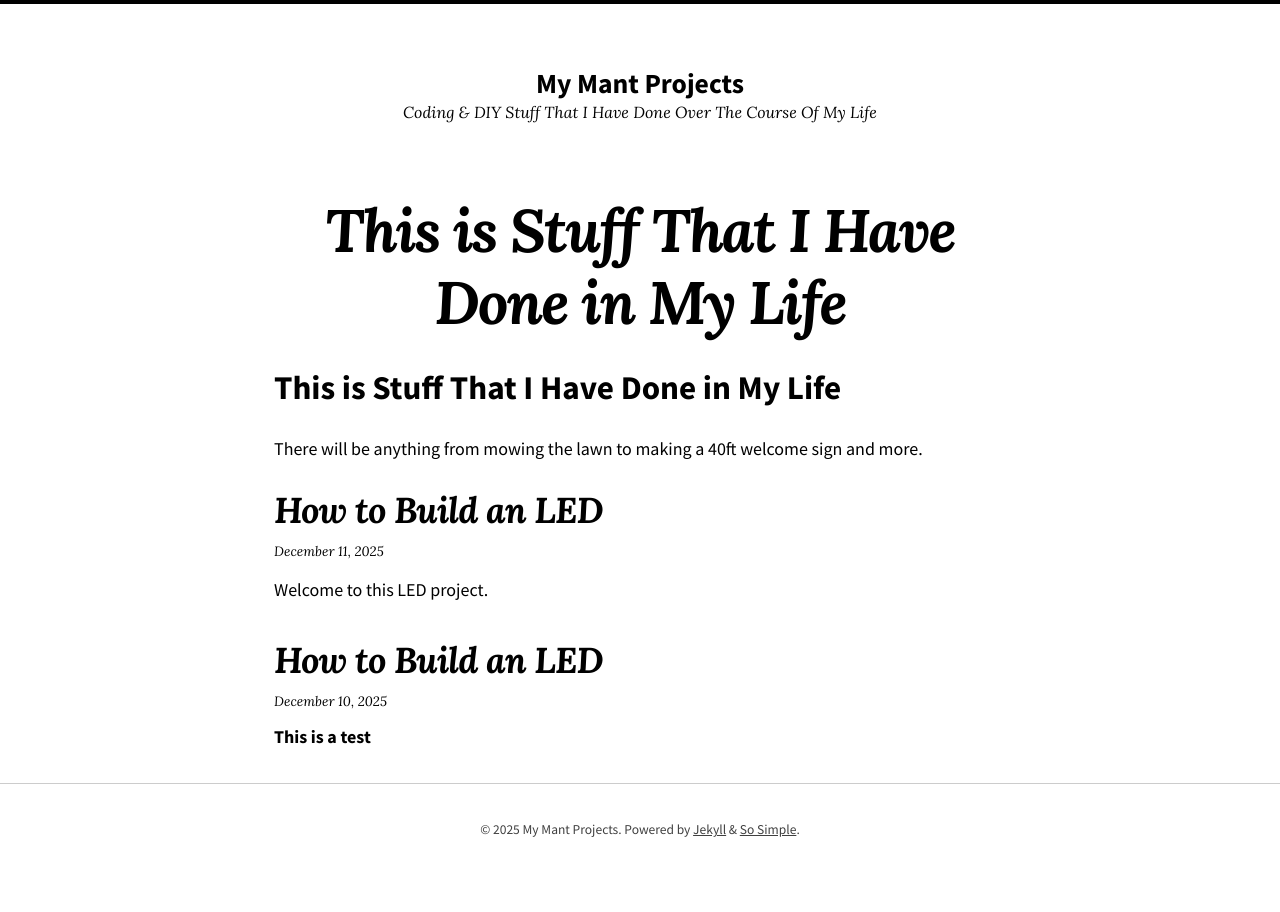
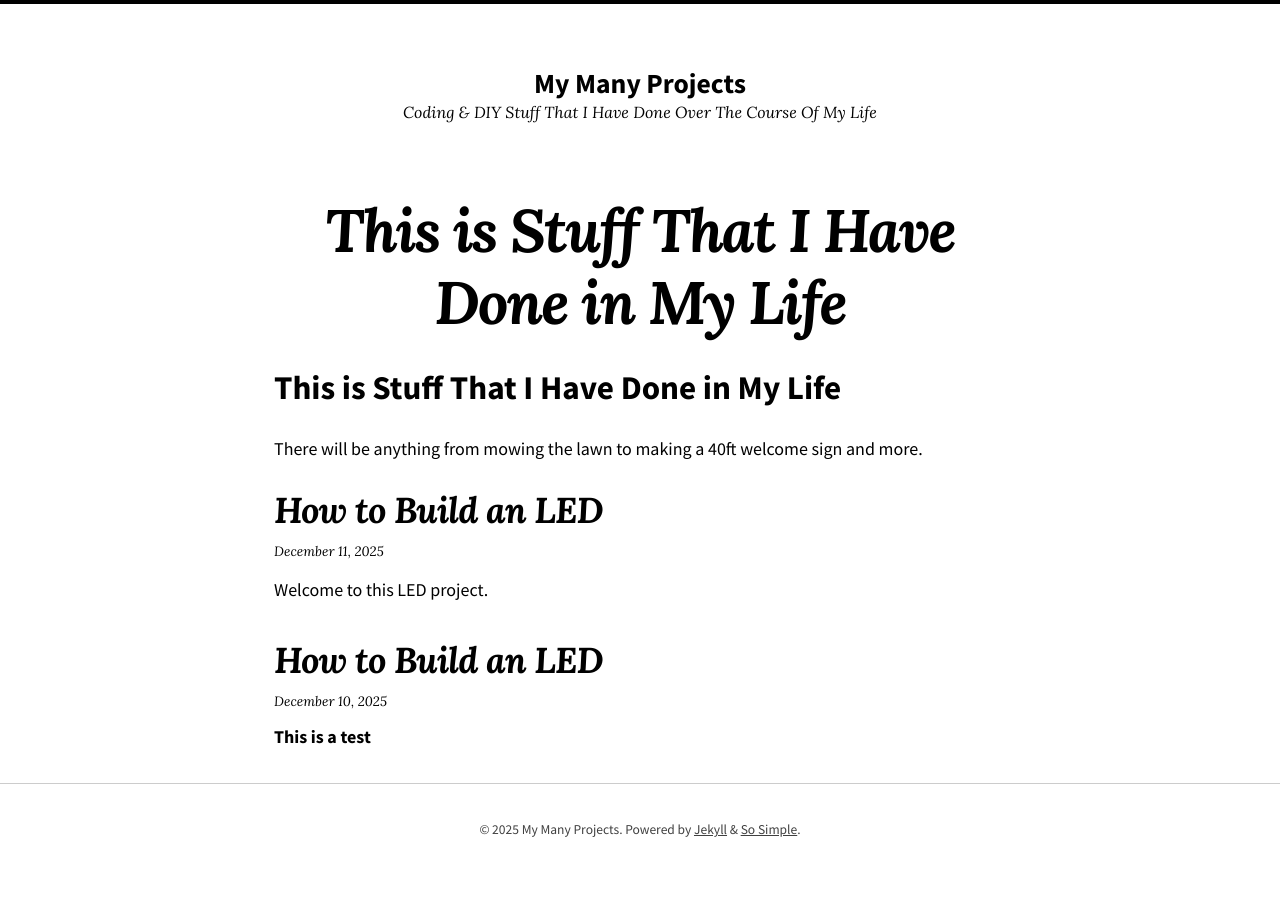
Before and after one commit to Raylu42x/projects.kervian.com, a Jekyll site: the page built from index.md, in a window 1280 px wide. Built offline with Jekyll 4.4.1, drawn with Linux system fonts in a browser that asks for light colours; nearby versions of some CDN libraries; our own code applies the rules of GitHub Pages for plain Markdown files.

Commit message:
Update _config.yml

```diff
--- a/_config.yml
+++ b/_config.yml
@@ -7,7 +7,7 @@ navigation: true
 skin: "/assets/css/skins/default.css"
 locale: en-US
 
-title: "My Mant Projects"
+title: "My Many Projects"
 description: "Coding & DIY Stuff That I Have Done Over The Course Of My Life"
 
 # When using a custom domain:u
```
